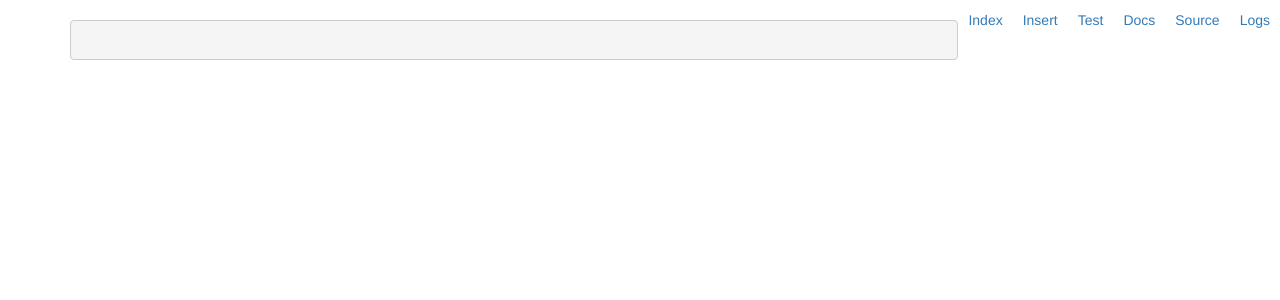
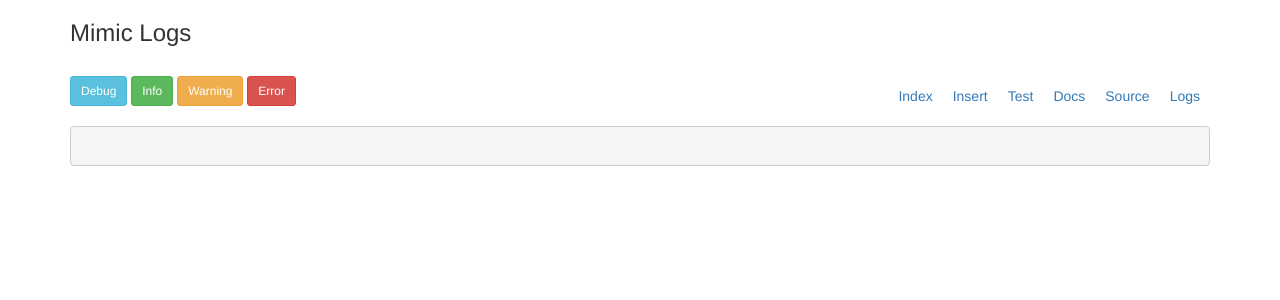
Before and after one commit to ThriceGood/Mimic, a Flask app: page /ui/logs in a window 1280 px wide. Shown: the top 300 px of the page. Run offline with Flask 2, Linux system fonts and the light colour scheme; some libraries are stand-ins or nearby versions.

Commit message:
selectable log level from ui

```diff
--- a/logger.py
+++ b/logger.py
@@ -15,7 +15,8 @@
 		self.logger = logging.getLogger('{}'.format(name))
 		format = "%(asctime)s - %(name)s [%(levelname)s]:  %(message)s"
 		logging.basicConfig(format=format, level=logging.DEBUG)
-		file_handler = logging.FileHandler('logs/log.log')
+		self.log_file_path = os.path.join(self.logs_dir, 'logs.log')
+		file_handler = logging.FileHandler(self.log_file_path)
 		file_handler.setLevel(logging.DEBUG)
 		formatter = logging.Formatter(format)
 		file_handler.setFormatter(formatter)
@@ -23,9 +24,9 @@
 
 	def create_log_dir(self):
 		root = os.path.dirname(os.path.realpath(__file__))
-		logs_dir = os.path.join(root, 'logs')
-		if not os.path.isdir(logs_dir):
-			os.mkdir(logs_dir)
+		self.logs_dir = os.path.join(root, 'logs')
+		if not os.path.isdir(self.logs_dir):
+			os.mkdir(self.logs_dir)
 
 	def info(self, message):
 		self.logger.info(message)
@@ -39,11 +40,10 @@
 	def error(self, message):
 		self.logger.error(message)
 
-	def get_logs(self, level):
-		# add more specific exceptions, absolute url
+	def get_logs(self, level=None):
 		logs = ''
 		weight = log_weights[level] if level else 4
-		with open('logs/log.log') as log:
+		with open(self.log_file_path) as log:
 			for line in log:
 				log_type = line[line.index('[') + 1:line.index(']')]
 				if log_weights[log_type.lower()] <= weight:
--- a/templates/docs.html
+++ b/templates/docs.html
@@ -6,7 +6,7 @@
 {% extends 'base.html' %}
 {% block content %}
 
-     <div class="container">
+     <div class="container" style="float: bottom">
 
          <h3>Mimic Docs</h3>
          {{ render_nav_links() }}
--- a/templates/logs.html
+++ b/templates/logs.html
@@ -6,15 +6,41 @@
 {% extends 'base.html' %}
 {% block content %}
 
+<div class="container">
+<h3>Mimic Logs</h3>
+<br>
 {{ render_nav_links() }}
-
+<button onclick="get_logs('all')" class="btn btn-sm btn-info">Debug</button>
+<button onclick="get_logs('info')" class="btn btn-sm btn-success">Info</button>
+<button onclick="get_logs('warning')" class="btn btn-sm btn-warning">Warning</button>
+<button onclick="get_logs('error')" class="btn btn-sm btn-danger">Error</button>
 <br>
-<div class="container">
-<pre>
-{% for log in logs %}
-	{{ log }}
-{% endfor %}
+<br>
+<pre id="logs_output">
+{{ logs }}
 </pre>
 </div>
 
+<script type="text/javascript">
+
+function get_logs(level) {
+
+	if (level == 'all') {
+		url = '/logs'
+	}
+	else {
+		url = '/logs/' + level
+	}
+
+	$.get(url, function(data) {
+	  	console.log(data)
+	  	d = JSON.parse(data)
+  		$("#logs_output").html(function() {
+      		return d['logs']
+		});
+	});
+}
+
+</script>
+
 {% endblock %}
--- a/templates/macros.html
+++ b/templates/macros.html
@@ -1,11 +1,11 @@
 
 {% macro render_nav_links() %}
-
+<div>
 <a href="/ui/logs" style="float: right;padding: 10px;">Logs</a>
 <a href="https://github.com/ThriceGood/Mimic" style="float: right;padding: 10px;">Source</a>
 <a href="/ui/docs" style="float: right;padding: 10px;">Docs</a>
 <a href="/ui/test" style="float: right;padding: 10px;">Test</a>
 <a href="/ui/insert_endpoint" style="float: right;padding: 10px;">Insert</a>
 <a href="/ui/" style="float: right;padding: 10px;">Index</a>
-
+</div>
 {% endmacro %}
--- a/ui.py
+++ b/ui.py
@@ -1,5 +1,7 @@
 from flask import render_template
+from logger import Logger
 
+log = Logger('UI')
 
 class UI:
 
@@ -9,9 +11,10 @@
 	def logs_page(self):
 		logs = []
 		# add checks
-		with open('logs/log.log') as log:
-			for line in log:
-				logs.append(line)
+		# with open('logs/log.log') as log:
+		# 	for line in log:
+		# 		logs.append(line)
+		logs = log.get_logs()
 		return render_template('logs.html', logs=logs)
 
 	def test_page(self):
```
